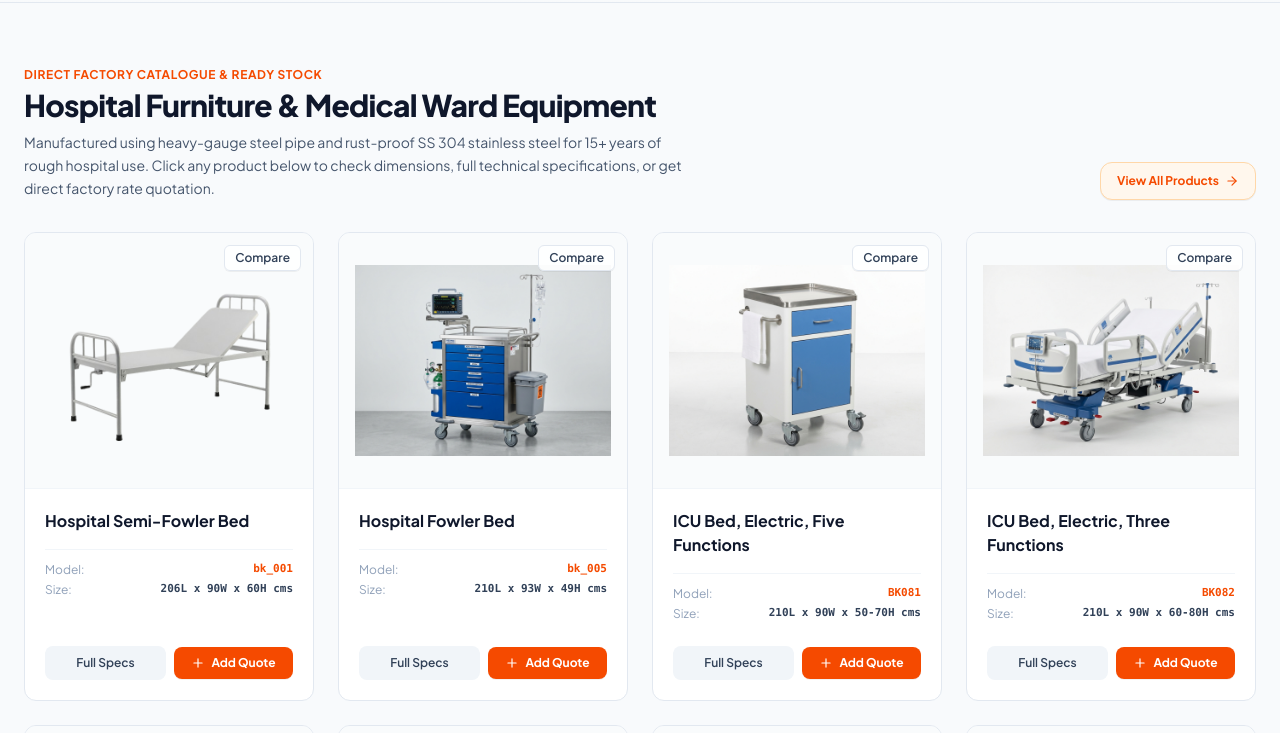
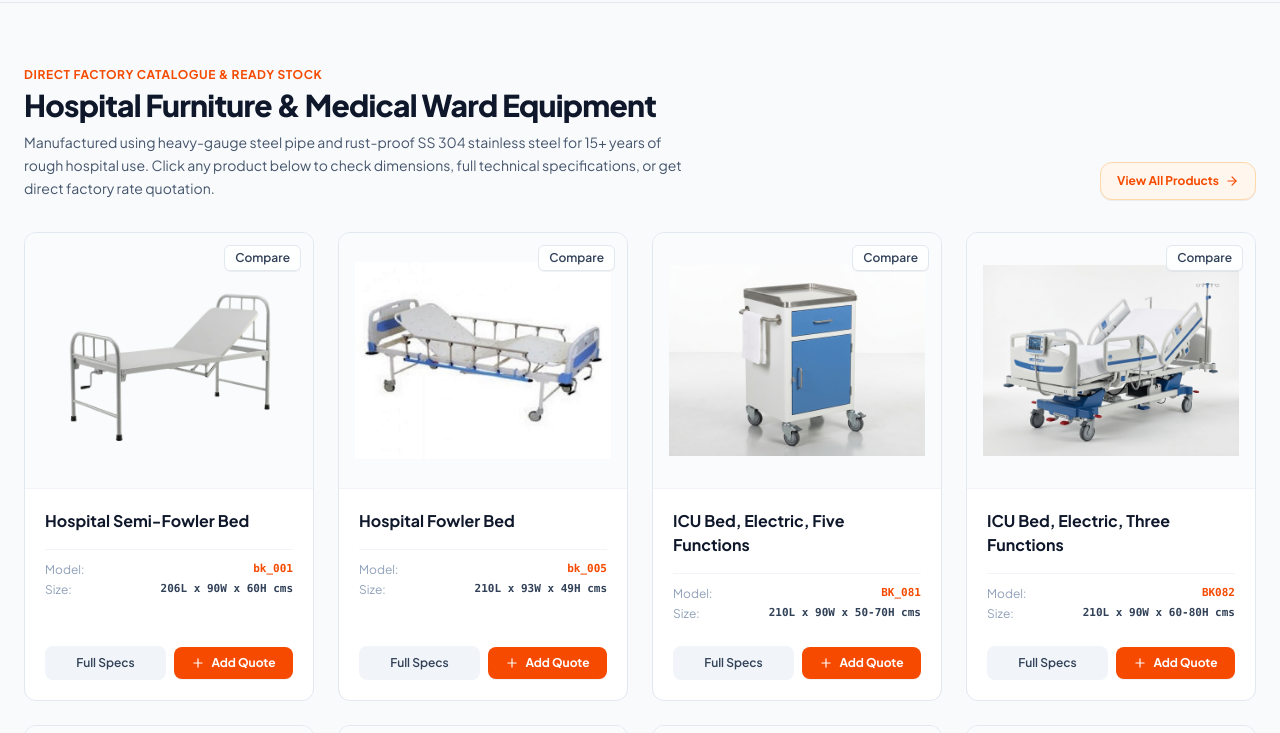
Before and after one commit to BK-Fabrication/bk_web_app, a React (Vite) app: page / in a window 1280 px wide. Shown: the part 619-1352 px from the top of the page. Built offline with nearby package versions, Linux system fonts and the light colour scheme.

Commit message:
feat: update model code for ICU bed and correct image path for hospital bed product

```diff
--- a/src/data/products.ts
+++ b/src/data/products.ts
@@ -1811,7 +1811,7 @@ export const MEDICAL_PRODUCTS: MedicalProduct[] = [
   },
   {
     "id": "icu-bed-electric-five-functions-bk081",
-    "modelCode": "BK081",
+    "modelCode": "BK_081",
     "name": "ICU Bed, Electric, Five Functions",
     "category": "beds",
     "categoryLabel": "Hospital Beds",
@@ -1858,7 +1858,7 @@ export const MEDICAL_PRODUCTS: MedicalProduct[] = [
     "categoryLabel": "Hospital Beds",
     "subtitle": "",
     "description": "Hospital Fowler Bed. Framework: M.S.; Two functions; Manual knee-rest lifting and back lift; Removable moulded head and foot panels; Aluminium collapsible side railings; Four-section top; 125 mm castors; two with brakes; Epoxy powder coating.",
-    "image": "/assets/images/product_crash_cart_1792303340280.jpg",
+    "image": "/assets/images/bk_005/1.jpg",
     "specs": {
       "material": "M.S.",
       "dimensions": "210L x 93W x 49H cms",
```
